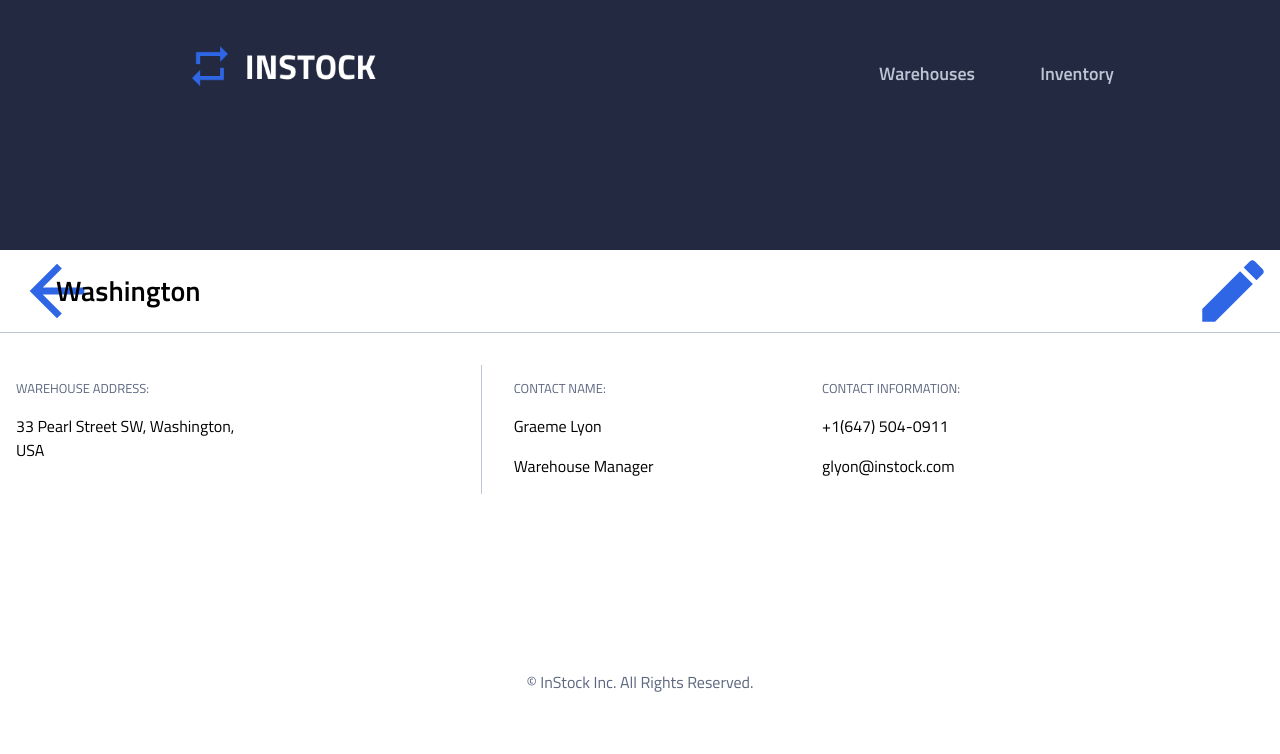
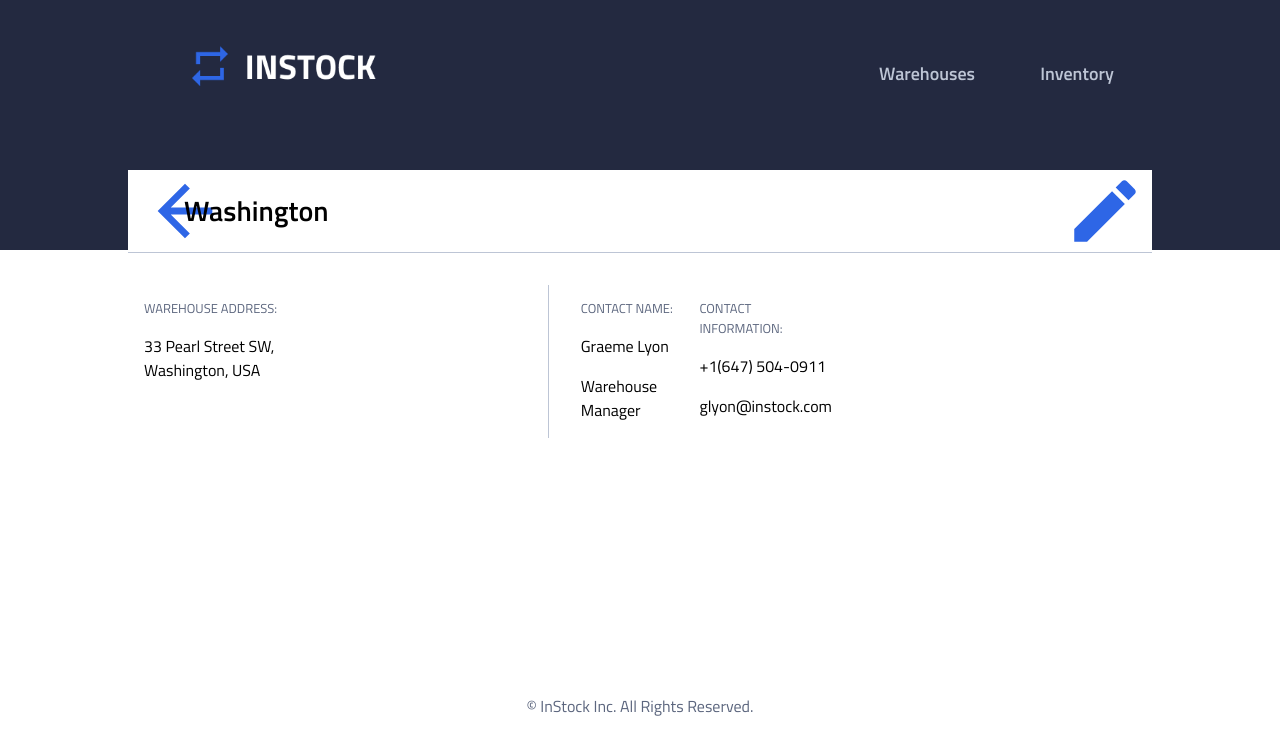
Before and after one commit to cathybi/instock-client, a React (Create React App) app: page /warehouse/1 in a window 1280 px wide. Shown: the top 754 px of the page. Built offline with nearby package versions, Linux system fonts and the light colour scheme.

Commit message:
add warehouse details page

```diff
--- a/src/App.jsx
+++ b/src/App.jsx
@@ -2,6 +2,7 @@ import "./App.scss";
 import { BrowserRouter, Routes, Route } from "react-router-dom";
 import InventoryPage from "./pages/InventoryPage/InventoryPage";
 import WarehousesPage from "./pages/WarehousesPage/WarehousesPage";
+import WarehousesDetailsPage from "./pages/WarehousesDetailsPage/WarehousesDetailsPage";
 import AddEditInventory from "./components/AddEditInventory/AddEditInventory";
 import AddEditWarehouse from "./components/AddEditWarehouse/AddEditWarehouse";
 import SelectedInventory from "./components/SelectedInventory/SelectedInventory";
@@ -17,6 +18,7 @@ function App() {
         <Routes>
           <Route path="/inventory" element={<InventoryPage />} />
           <Route path="/warehouse" element={<WarehousesPage />} />
+          <Route path="/warehousedetails" element={<WarehousesDetailsPage />} />
           <Route path="/inventory/add" element={<AddEditInventory />} />
           <Route path="/warehouse/add" element={<AddEditWarehouse />} />
           <Route
--- a/src/components/Header/Header.scss
+++ b/src/components/Header/Header.scss
@@ -2,12 +2,10 @@
 @use "../../styles/partials/typography" as *;
 @use "../../styles/partials/variables" as *;
 
-
-
-
 .header-background {
   background-color: $background-graphite;
   height: 250px;
+  position: relative;
 }
 
 .nav {
@@ -56,7 +54,7 @@
     border-radius: 15px;
     text-align: center;
     font-size: 18px;
-        &:hover{
+    &:hover {
       text-decoration: underline;
       color: $primary-white;
     }
@@ -65,7 +63,6 @@
       background-color: $primary-instock-black;
       text-decoration: none;
     }
-
   }
 
   &__link-active {
@@ -77,5 +74,4 @@
       text-decoration: none;
     }
   }
-
 }
--- a/src/components/SelectedWarehouse/SelectedWarehouse.scss
+++ b/src/components/SelectedWarehouse/SelectedWarehouse.scss
@@ -5,8 +5,21 @@
 @use "./../../styles/partials/typography" as *;
 
 .selected-warehouse {
+  background-color: $primary-white;
   display: flex;
   flex-direction: column;
+  margin: 0 1rem;
+  position: relative;
+  top: -5rem;
+  z-index: 1;
+
+  @include tablet {
+    margin: 0 2rem;
+  }
+
+  @include desktop {
+    margin: 0 8rem;
+  }
 
   &__nav {
     border-bottom: 1px solid $secondary-cloud;
--- /dev/null
+++ b/src/pages/WarehousesDetailsPage/WarehousesDetailsPage.jsx
@@ -0,0 +1,12 @@
+import "./WarehousesDetailsPage.scss";
+import SelectedWarehouse from "../../components/SelectedWarehouse/SelectedWarehouse";
+
+function WarehousesDetailsPage() {
+  return (
+    <div className="Warehouses-Details-Page">
+      <SelectedWarehouse />
+    </div>
+  );
+}
+
+export default WarehousesDetailsPage;
```
Also changed, not shown: src/pages/WarehousesDetailsPage/WarehousesDetailsPage.scss (added). Lines whose indentation alone changed are shown as unchanged.
